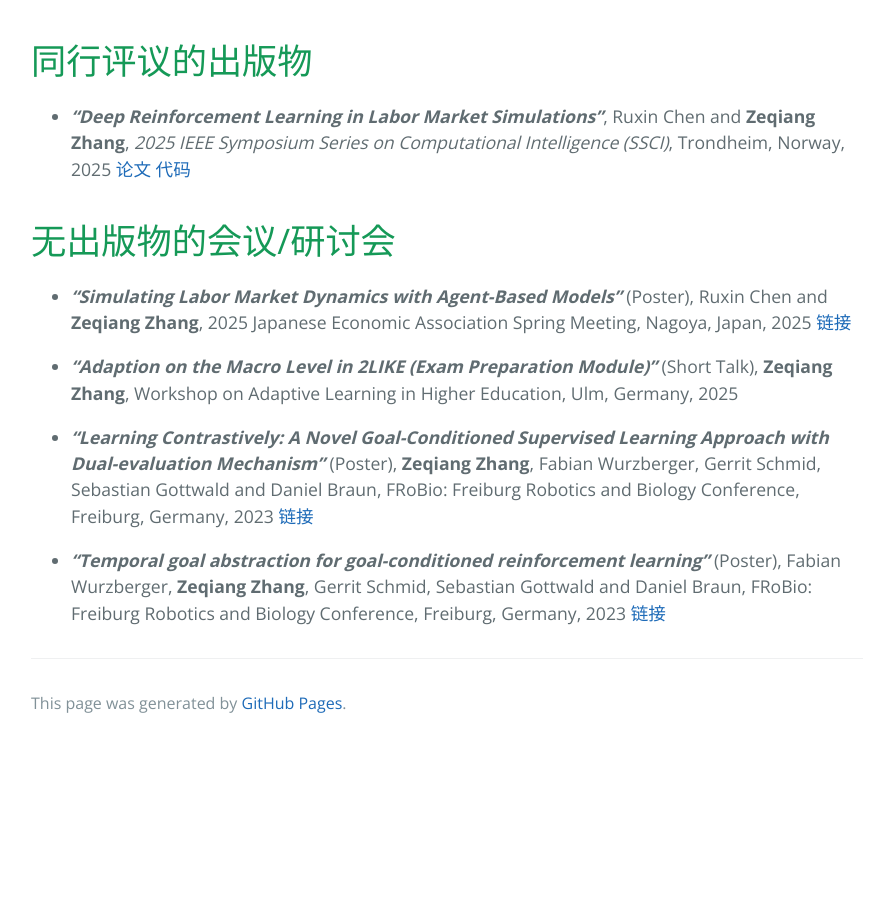
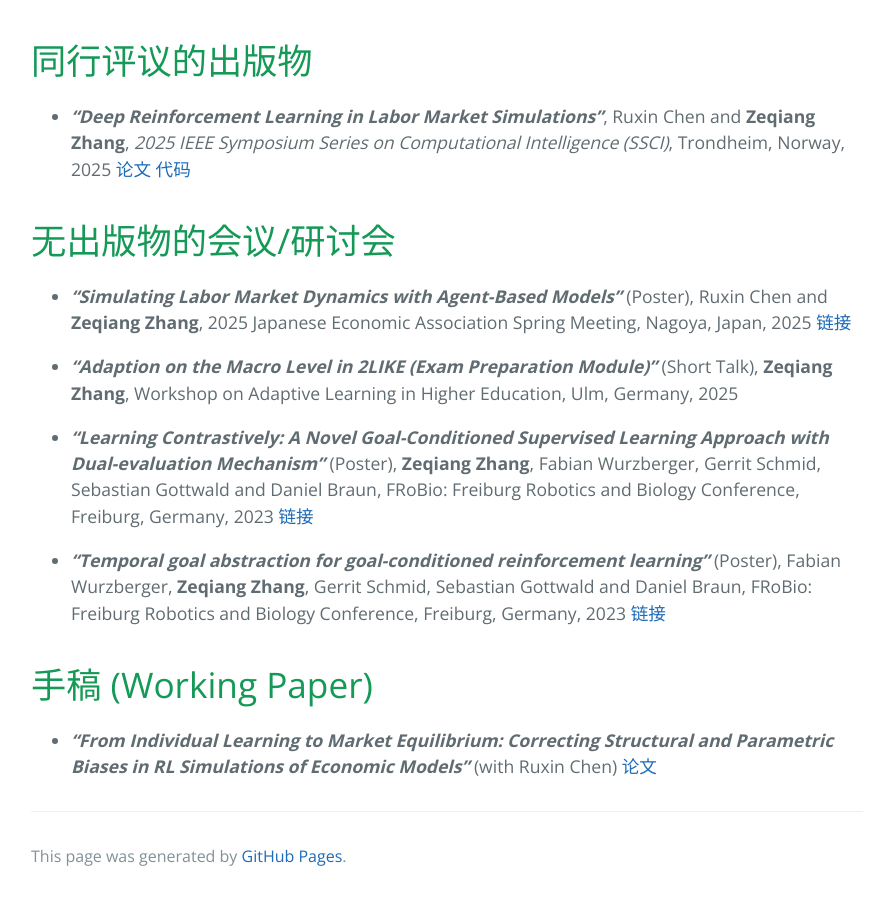
Before and after one commit to greablezzq/greablezzq.github.io, a Jekyll site: the page built from chinese.md, in a window 1280 px wide and 900 px high, scrolled down 946 px. Shown: the whole window, without its empty margins (193-1075 px from the left). Built offline with Jekyll 4.4.1, drawn with Linux system fonts in a browser that asks for light colours; before the commit the page ends 1693 px from its top, so only the background shows below that.

Commit message:
Update chinese.md

```diff
--- a/chinese.md
+++ b/chinese.md
@@ -29,3 +29,6 @@ description: 乌尔姆大学神经信息处理所 博士研究生
  - ***"Learning Contrastively: A Novel Goal-Conditioned Supervised Learning Approach with Dual-evaluation Mechanism"*** (Poster), **Zeqiang Zhang**, Fabian Wurzberger, Gerrit Schmid, Sebastian Gottwald and Daniel Braun, FRoBio: Freiburg Robotics and Biology Conference, Freiburg, Germany, 2023 [链接](https://frobio.wordpress.com/learning-contrastively-a-novel-goal-conditioned-supervised-learning-approach-with-dual-evaluation-mechanism/)
 
  - ***"Temporal goal abstraction for goal-conditioned reinforcement learning"*** (Poster), Fabian Wurzberger, **Zeqiang Zhang**, Gerrit Schmid, Sebastian Gottwald and Daniel Braun, FRoBio: Freiburg Robotics and Biology Conference, Freiburg, Germany, 2023 [链接](https://frobio.wordpress.com/temporal-goal-abstraction-for-goal-conditioned-reinforcement-learning/)
+
+# 手稿 (Working Paper)
+ - ***"From Individual Learning to Market Equilibrium: Correcting Structural and Parametric Biases in RL Simulations of Economic Models"*** (with Ruxin Chen) [论文](https://arxiv.org/pdf/2507.18229)
```
